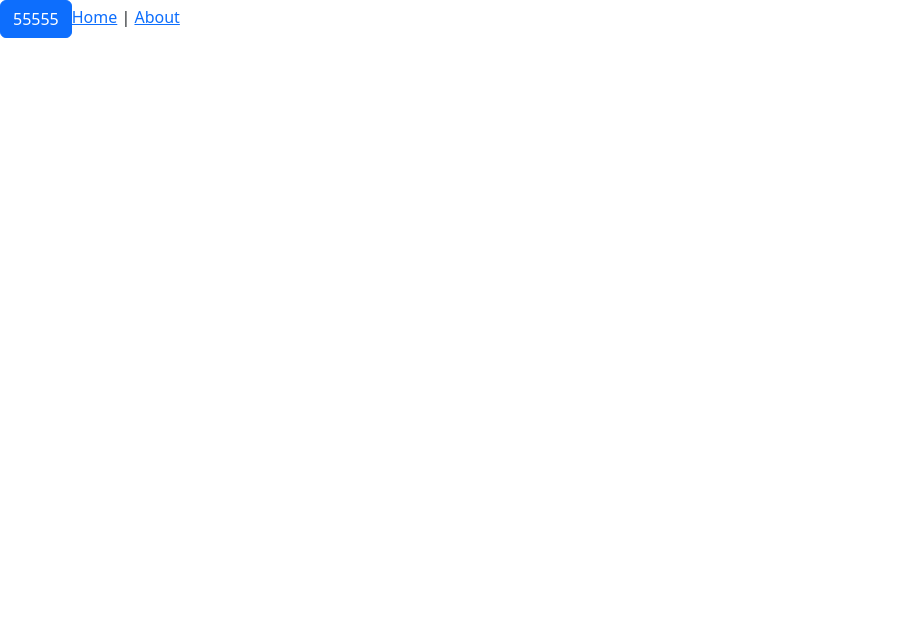
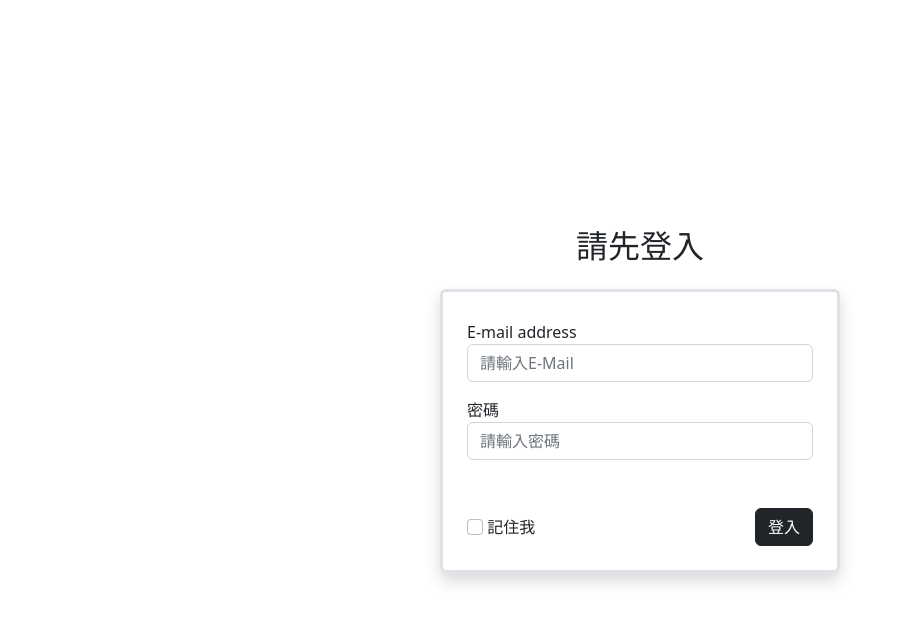
Before and after one commit to azrael0927/vue-final, a Vue app: page /#/login in a window 1280 px wide. Before the commit this address had no page. Shown: the top 622 px of the page, without its empty margins (0-906 px from the left). Built offline with nearby package versions, Linux system fonts and the light colour scheme.

Commit message:
新增登入頁面

```diff
--- a/src/App.vue
+++ b/src/App.vue
@@ -1,12 +1,30 @@
 <template>
-  <nav>
-    <div class="btn btn-primary">55555</div>
-    <router-link to="/">Home</router-link> |
-    <router-link to="/about">About</router-link>
-  </nav>
-  <router-view/>
+  <!-- <VueLoading :active="isLoading">
+    <div class="loadingio-spinner-blocks-dbv0930aozc">
+      <div class="ldio-wr2c4yrnhni">
+        <div style="left: 38px; top: 38px; animation-delay: 0s"></div>
+        <div style="left: 80px; top: 38px; animation-delay: 0.125s"></div>
+        <div style="left: 122px; top: 38px; animation-delay: 0.25s"></div>
+        <div style="left: 38px; top: 80px; animation-delay: 0.875s"></div>
+        <div style="left: 122px; top: 80px; animation-delay: 0.375s"></div>
+        <div style="left: 38px; top: 122px; animation-delay: 0.75s"></div>
+        <div style="left: 80px; top: 122px; animation-delay: 0.625s"></div>
+        <div style="left: 122px; top: 122px; animation-delay: 0.5s"></div>
+      </div>
+    </div>
+  </VueLoading> -->
+  <router-view />
 </template>
 
 <style lang="scss">
-@import './assets/all';
+@import "./assets/all";
+@import "./assets/helpers/vue-overlay";
 </style>
+
+<script>
+export default {
+  data() {
+    return { isLoading: true };
+  },
+};
+</script>
--- /dev/null
+++ b/src/assets/helpers/vue-overlay.css
@@ -0,0 +1,40 @@
+@keyframes ldio-wr2c4yrnhni {
+  0% {
+    background: #a3a3a3;
+  }
+  12.5% {
+    background: #a3a3a3;
+  }
+  12.625% {
+    background: #000000;
+  }
+  100% {
+    background: #000000;
+  }
+}
+.ldio-wr2c4yrnhni div {
+  position: absolute;
+  width: 40px;
+  height: 40px;
+  background: #000000;
+  animation: ldio-wr2c4yrnhni 1s linear infinite;
+}
+.loadingio-spinner-blocks-dbv0930aozc {
+  width: 200px;
+  height: 200px;
+  display: inline-block;
+  overflow: hidden;
+  background: none;
+}
+.ldio-wr2c4yrnhni {
+  width: 100%;
+  height: 100%;
+  position: relative;
+  transform: translateZ(0) scale(1);
+  backface-visibility: hidden;
+  transform-origin: 0 0; /* see note above */
+}
+.ldio-wr2c4yrnhni div {
+  box-sizing: content-box;
+}
+/* generated by https://loading.io/ */
--- a/src/router/index.js
+++ b/src/router/index.js
@@ -15,6 +15,11 @@ const routes = [
     // which is lazy-loaded when the route is visited.
     component: () => import(/* webpackChunkName: "about" */ '../views/AboutView.vue'),
   },
+  {
+    path: '/login',
+    name: 'login',
+    component: () => import(/* webpackChunkName: "about" */ '../views/LoginPage.vue'),
+  },
 ];
 
 const router = createRouter({
--- /dev/null
+++ b/src/views/LoginPage.vue
@@ -0,0 +1,97 @@
+<template>
+  <div class="container">
+    <h2 class="text-center">請先登入</h2>
+    <form class="login-window border border-3 shadow rounded p-4 mt-3" @submit.prevent="signin">
+      <div class="mb-3">
+        <label for="email" class="form-label d-block mt-1">
+          E-mail address
+          <input
+            type="email"
+            class="form-control"
+            id="email"
+            placeholder="請輸入E-Mail"
+            required
+            v-model="user.username"
+          />
+        </label>
+      </div>
+      <div class="mb-5">
+        <label for="password" class="form-label d-block mt-1">
+          密碼
+          <input
+            type="password"
+            class="form-control"
+            id="password"
+            placeholder="請輸入密碼"
+            required
+            v-model="user.password"
+          />
+        </label>
+      </div>
+      <div class="d-flex justify-content-between align-items-center">
+        <label for="remeberMe">
+          <input
+            type="checkbox"
+            name=""
+            id="remeberMe"
+            class="form-check-input"
+            ref="remeberCheck"
+            @change="remeberMe"
+          />
+          記住我
+        </label>
+        <button type="sumbit" class="btn btn-dark">登入</button>
+      </div>
+    </form>
+  </div>
+</template>
+
+<style scoped>
+.container {
+  height: 100vh;
+  display: flex;
+  justify-content: center;
+  align-items: center;
+  flex-direction: column;
+}
+.login-window {
+  width: 400px;
+}
+</style>
+
+<script>
+export default {
+  data() {
+    return {
+      user: {
+        username: '',
+        password: '',
+      },
+    };
+  },
+  methods: {
+    signin() {
+      const api = `${process.env.VUE_APP_API}admin/signin`;
+      this.$http.post(api, this.user).then((res) => {
+        const { token, expired } = res.data;
+        console.log(token, new Date(expired));
+        document.cookie = `vf-token=${token}; expires=${new Date(expired)}`;
+      });
+    },
+    remeberMe() {
+      if (this.$refs.remeberCheck.checked) {
+        document.cookie = `vf-remeber=${JSON.stringify(this.user)}; expires=7`;
+      } else {
+        document.cookie = 'vf-remeber=; expires=-1';
+      }
+    },
+  },
+  mounted() {
+    const vfCookie = document.cookie.replace(/(?:(?:^|.*;\s*)vf-remeber\s*=\s*([^;]*).*$)|^.*$/, '$1');
+    if (vfCookie) {
+      this.$refs.remeberCheck.checked = true;
+      this.user = JSON.parse(vfCookie);
+    }
+  },
+};
+</script>
```
Also changed, not shown: src/assets/helpers/_variables.scss (+4 -4 lines), 1 other file (tests, documents, lock files or other folders).
